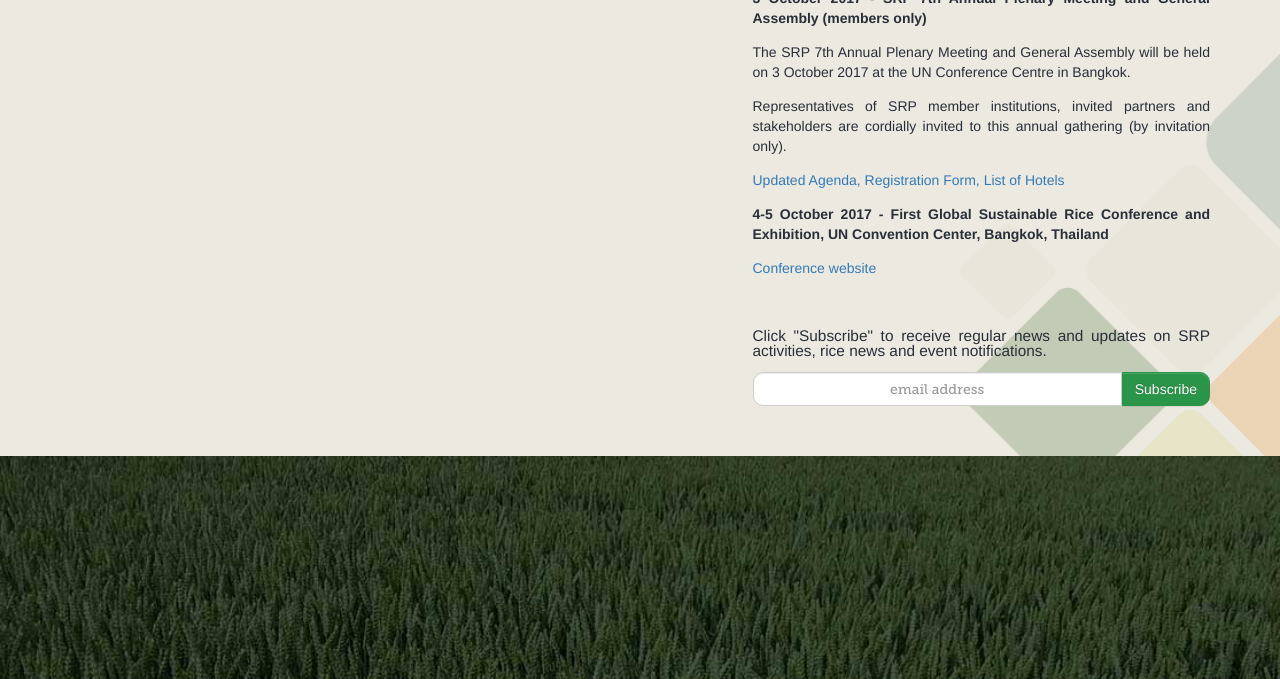
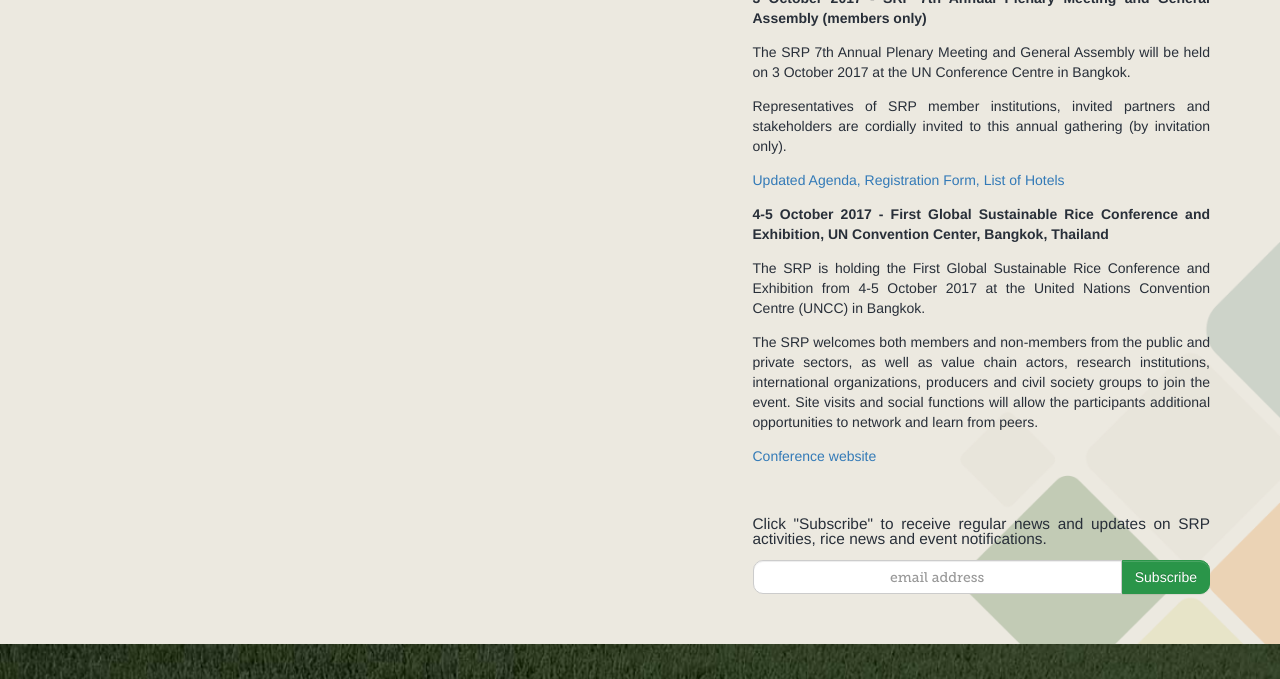
Before and after one commit to sustainablericeplatform/sustainablericeplatform.github.io, a Jekyll site: the page built from index.html, in a window 1280 px wide and 900 px high, scrolled down 1185 px, cut to the strip 0-679 px from the top of the window. Built offline with Jekyll 4.4.1, drawn with Linux system fonts in a browser that asks for light colours.

Commit message:
Update index.html

```diff
--- a/index.html
+++ b/index.html
@@ -44,7 +44,9 @@
                 <p>Representatives of SRP member institutions, invited partners and stakeholders are cordially invited to this annual gathering (by invitation only).</p>
                 <p><a href="/assets/docs/Updated Agenda v 22 September 2017.pdf" target="_blank">Updated Agenda,</a> <a href="/assets/docs/Registration Form_SRP 7th Annual Plenary Meeting and General Assembly.pdf" target="_blank">Registration Form,</a> <a href="/assets/docs/List of Hotels for SRP updated 12 Sept 2017.pdf" target="_blank">List of Hotels</a></p>
                 <p><strong>4-5 October 2017 - First Global Sustainable Rice Conference and Exhibition, UN Convention Center, Bangkok, Thailand</strong></p>
-                <p><a href="http://www.sustainablericeconference.org" target="_blank">Conference website</a></p>
+<p>The SRP is holding the First Global Sustainable Rice Conference and Exhibition from 4-5 October 2017 at the United Nations Convention Centre (UNCC) in Bangkok.</p>
+                    <p>The SRP welcomes both members and non-members from the public and private sectors, as well as value chain actors, research institutions, international organizations, producers and civil society groups to join the event. Site visits and social functions will allow the participants additional opportunities to network and learn from peers.</p>
+<p><a href="http://www.sustainablericeconference.org" target="_blank">Conference website</a></p>
                     <div class="subscribe-wrapper" style="margin-top: 50px;">
                     <p style="line-height: 1;"><small>Click "Subscribe" to receive regular news and updates on SRP activities, rice news and event notifications.</small></p>
                     <div id="mc_embed_signup">
```
